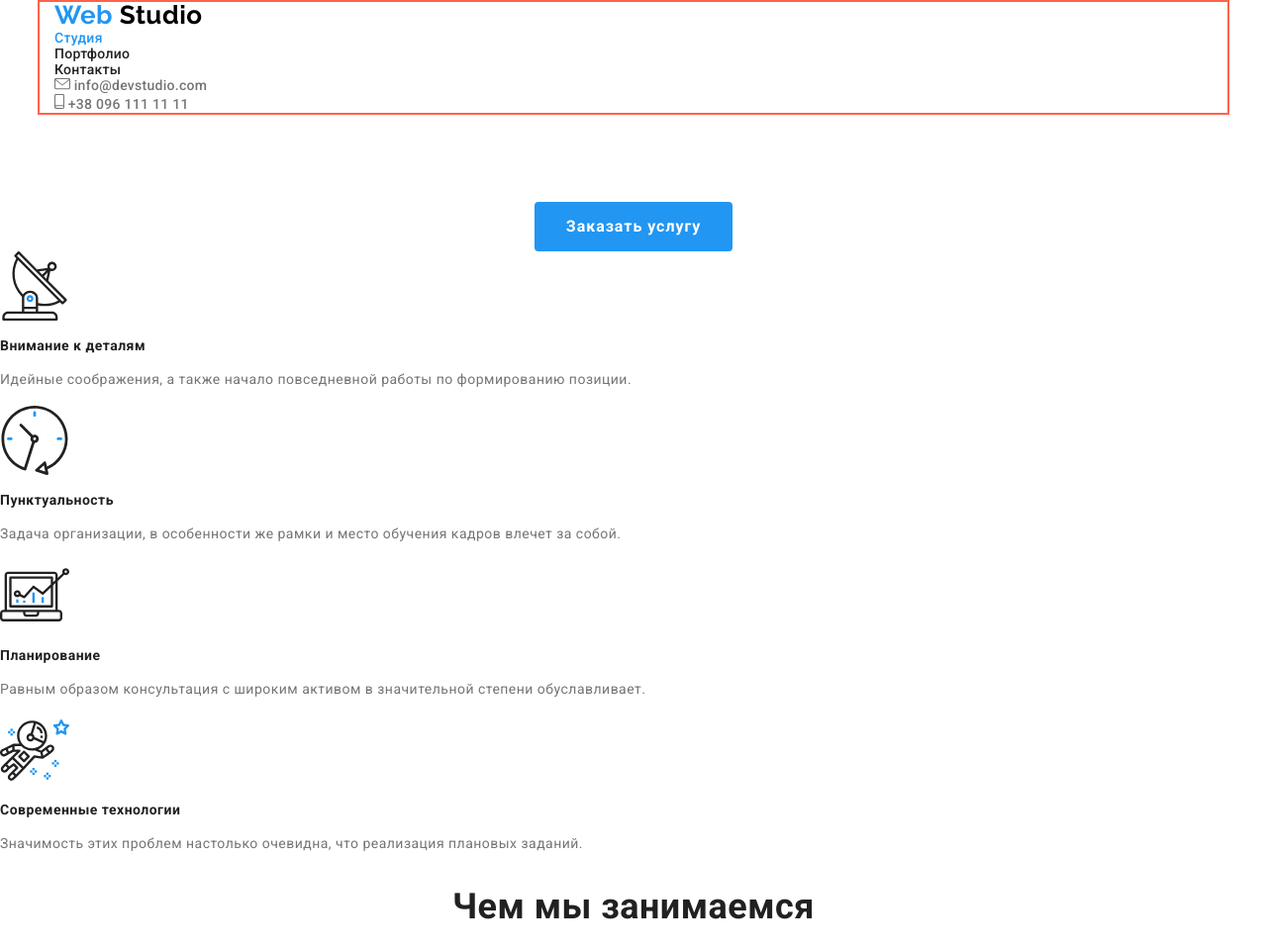
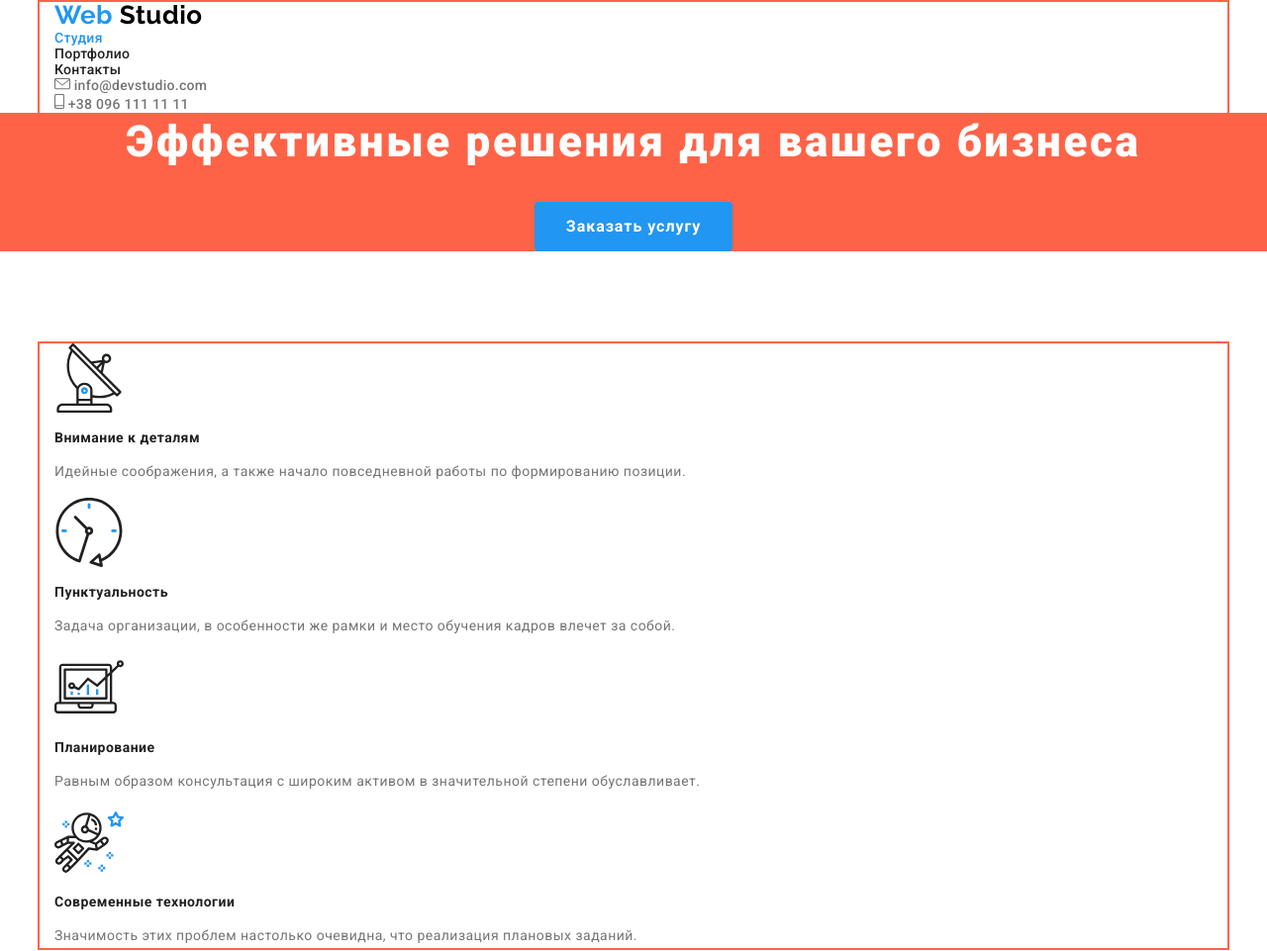
Before and after one commit to IhorKharchenko/goit-markup-hw-03, a plain HTML site: page index.html in a window 1280 px wide. Shown: the top 961 px of the page at 99% size. Drawn offline with nearby package versions, Linux system fonts and the light colour scheme.

Commit message:
Оборачивает Особенности в контейнер

```diff
--- a/css/styles.css
+++ b/css/styles.css
@@ -85,6 +85,9 @@ header .list {
 /* hero */
 .hero {
 	text-align: center;
+	margin-bottom: 93px;
+
+	background-color: tomato;
 }
 .hero .title {
 	margin-top: 0;
@@ -187,7 +190,7 @@ header .list {
 	color: var(--primary-text-color);
 	background-color: var(--primary-white-color);
 	border-radius: 4px;
-	padding: 10px 32px;
+	padding: 10px 29px;
 	min-width: 200px;
 	text-align: center;
 }
@@ -200,7 +203,7 @@ header .list {
 	color: var(--primary-white-color);
 	background-color: var(--accent-color);
 }
-.button.button.primary:hover {
+.button.primary:hover {
 	color: var(--accent-color);
 	background-color: var(--primary-white-color);
 }
--- a/index.html
+++ b/index.html
@@ -50,6 +50,7 @@
 			</section>
 			<!-- Особенности -->
 			<section class="section">
+				<div class="container">
 					<h2 hidden>Особенности</h2>
 					<ul class="features list">
 						<li>
@@ -81,6 +82,7 @@
 							</p>
 						</li>
 					</ul>
+				</div>
 			</section>
 			<!-- Чем мы занимаемся -->
 			<section class="section">
```
Lines whose indentation alone changed are shown as unchanged.
